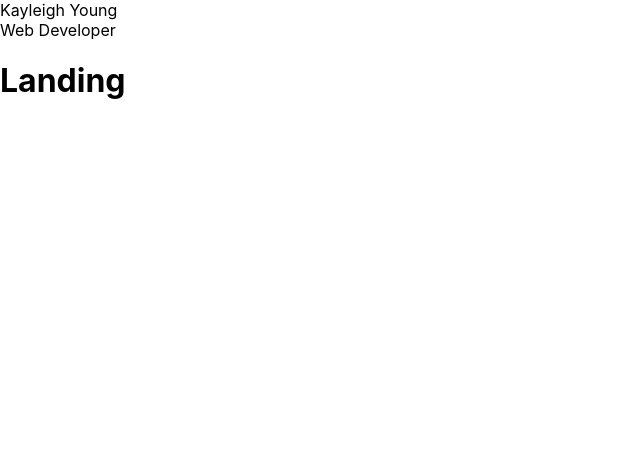
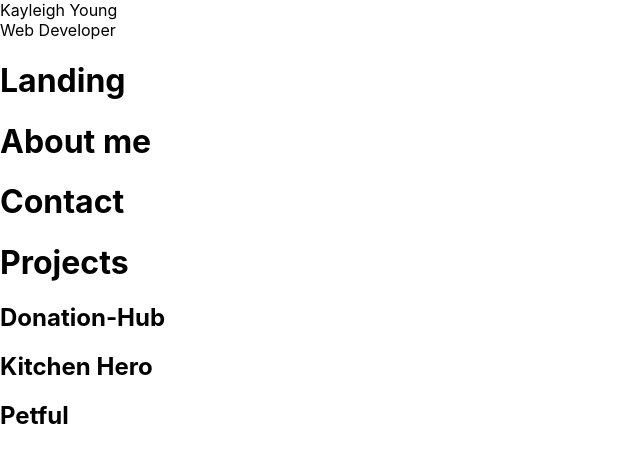
Before and after one commit to kayleighkat98/portfolio-client, a React (Create React App) app: page / in a window 1280 px wide. Shown: the top 462 px of the page, without its empty margins (0-640 px from the left). Built offline with nearby package versions, Linux system fonts and the light colour scheme.

Commit message:
project page

```diff
--- a/public/index.html
+++ b/public/index.html
@@ -9,35 +9,10 @@
       name="description"
       content="Web site created using create-react-app"
     />
-    <link rel="apple-touch-icon" href="%PUBLIC_URL%/logo192.png" />
-    <!--
-      manifest.json provides metadata used when your web app is installed on a
-      user's mobile device or desktop. See https://developers.google.com/web/fundamentals/web-app-manifest/
-    -->
-    <link rel="manifest" href="%PUBLIC_URL%/manifest.json" />
-    <!--
-      Notice the use of %PUBLIC_URL% in the tags above.
-      It will be replaced with the URL of the `public` folder during the build.
-      Only files inside the `public` folder can be referenced from the HTML.
-
-      Unlike "/avatar.png" or "avatar.png", "%PUBLIC_URL%/avatar.png" will
-      work correctly both with client-side routing and a non-root public URL.
-      Learn how to configure a non-root public URL by running `npm run build`.
-    -->
     <title>Kay the Web Dev</title>
   </head>
   <body>
     <noscript>You need to enable JavaScript to run this app.</noscript>
     <div id="root"></div>
-    <!--
-      This HTML file is a template.
-      If you open it directly in the browser, you will see an empty page.
-
-      You can add webfonts, meta tags, or analytics to this file.
-      The build step will place the bundled scripts into the <body> tag.
-
-      To begin the development, run `npm start` or `yarn start`.
-      To create a production bundle, use `npm run build` or `yarn build`.
-    -->
   </body>
 </html>
--- a/src/App.js
+++ b/src/App.js
@@ -1,11 +1,7 @@
 import React, { Component } from 'react';
 import { Route, Switch} from 'react-router-dom';
 import Header from './components/Header';
-import Landing from './routes/Landing';
-import Bio from './routes/Bio';
-import Contact from './routes/Contact';
-import Project from './routes/Project';
-import Projects from './routes/Projects';
+import Home from './routes/Home';
 import NotFound from './routes/NotFound';
 
 class App extends Component {
@@ -22,34 +18,17 @@ class App extends Component {
       <div className='App'>
         <Header />
         <main>
-          {hasError && (
-            <p>There was an error! Oh no!</p>
-            )}
+          {hasError && (<p>There was an error! Oh no!</p>)}
+          {/*  */}
           <Switch>
             <Route
               exact
               path = '/'
-              component = {Landing}
-            />
-            <Route
-              path = '/bio'
-              component = {Bio}
-            />
-            <Route
-              path = '/contact'
-              component = {Contact}
-            />
-            <Route
-              path = '/projects/:id'
-              component = {Project}
-            />
-            <Route
-              path = '/projects'
-              component = {Projects}
+              component = {Home}
             />
             <Route
               component={NotFound}
-            />
+              />
           </Switch>
         </main>
       </div>
--- a/src/STORE.js
+++ b/src/STORE.js
@@ -174,7 +174,6 @@ const Tech = [
         stack: 'front',
         projects: [1, 2]
     },
-
 //BACK
     {
         name: 'node',
@@ -191,7 +190,6 @@ const Tech = [
         stack: 'back',
         projects: [3]
     },
-
     {
         name: 'bcryptjs',
         stack: 'back',
@@ -262,7 +260,6 @@ const Tech = [
         stack: 'back',
         projects: [1, 2]
     },
-//DEV
     {
         name: 'chai',
         stack: 'back',
--- /dev/null
+++ b/src/components/Project.js
@@ -0,0 +1,29 @@
+import React, { Component } from 'react';
+import STORE  from '../STORE';
+const projects = STORE.Projects
+const tech = STORE.Tech
+
+class Project extends Component {
+    render() {
+        console.log(tech)
+        return(
+            <div className='container'>
+            {projects.map((project, i) => {
+                let techUsed = []
+                tech.map((tech) => {
+                    if (tech.projects.includes(project.id)){
+                        techUsed.push(tech.name)
+                    }
+                    return techUsed
+                });
+                console.log(project.name,techUsed)
+                return(
+                    <h2 key={i}>{project.name}</h2>
+                )
+            })}
+            </div>
+        );
+    };
+};
+
+export default Project;
--- a/src/routes/Projects.js
+++ b/src/components/Projects.js
@@ -1,4 +1,5 @@
-import React, { Component } from 'react'
+import React, { Component } from 'react';
+import Project from './Project';
 
 class Projects extends Component {
 
@@ -6,6 +7,7 @@ class Projects extends Component {
         return(
             <div className='container'>
                <h1>Projects</h1>
+               <Project/>
             </div>
         );
     };
--- /dev/null
+++ b/src/routes/Home.js
@@ -0,0 +1,19 @@
+import React, { Component } from 'react';
+import Landing from '../components/Landing';
+import Bio from '../components/Bio';
+import Contact from '../components/Contact';
+import Projects from '../components/Projects';
+
+class Home extends Component {
+    render() {
+        return(
+            <div className='home'>
+                <Landing/>
+                <Bio/>
+                <Contact/>
+                <Projects/>
+            </div>
+        );
+    };
+};
+export default Home;
--- a/src/routes/Project.js
+++ /dev/null
@@ -1,14 +0,0 @@
-import React, { Component } from 'react'
-
-class Project extends Component {
-
-    render() {
-        return(
-            <div className='container'>
-               <h1>Project</h1>
-            </div>
-        );
-    };
-};
-
-export default Project;
```
Also changed, not shown: src/components/Landing.js (renamed from src/routes/Landing.js, +4 -6 lines), src/components/Bio.js (renamed from src/routes/Bio.js), src/components/Contact.js (renamed from src/routes/Contact.js).
